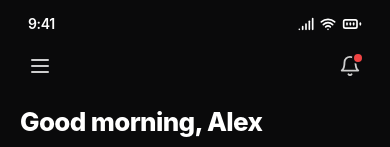
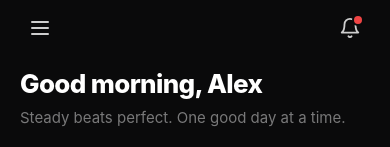
Before and after one commit to Zaggy887/SHO-App, a React (Vite) app: page / in a window 390 px wide. Shown: the top 147 px of the page. Built offline with nearby package versions, Linux system fonts and the light colour scheme.

Commit message:
Fix Safari UI, safe areas, input zoom

```diff
--- a/src/App.tsx
+++ b/src/App.tsx
@@ -74,7 +74,7 @@ function Shell() {
   return (
     <NavProvider value={nav}>
       <StatusBar />
-      <main key={tab} className="no-scrollbar flex-1 overflow-y-auto pb-28 animate-screen-in">
+      <main key={tab} className="no-scrollbar flex-1 overflow-y-auto animate-screen-in" style={{ paddingBottom: 'calc(env(safe-area-inset-bottom) + 7rem)' }}>
         <Screen />
       </main>
       <BottomNav active={tab} onChange={setTab} />
@@ -108,7 +108,7 @@ export default function App() {
   return (
     <StoreProvider>
       <div className="flex min-h-screen w-full items-center justify-center p-0 sm:p-6" style={{ background: 'var(--frame)' }}>
-        <div className="relative flex h-[100dvh] w-full max-w-[440px] flex-col overflow-hidden bg-ink-900 text-white sm:h-[920px] sm:rounded-[44px] sm:border-[10px] sm:border-zinc-800 sm:shadow-2xl">
+        <div className="relative flex h-[100dvh] w-full max-w-[440px] flex-col overflow-hidden bg-ink-900 text-white sm:h-[920px] sm:rounded-[44px] sm:border-[10px] sm:border-zinc-800 sm:shadow-2xl" style={{ paddingTop: 'env(safe-area-inset-top)' }}>
           <ToastProvider>
             <Shell />
           </ToastProvider>
--- a/src/components/BottomNav.tsx
+++ b/src/components/BottomNav.tsx
@@ -1,4 +1,4 @@
-import { LayoutGrid, Dumbbell, Apple, BarChart3, Users } from 'lucide-react'
+import { LayoutGrid, Dumbbell, Apple, ChartBar as BarChart3, Users } from 'lucide-react'
 import type { TabKey } from '../App'
 
 const items: { key: TabKey; label: string; Icon: typeof LayoutGrid }[] = [
@@ -18,7 +18,7 @@ export function BottomNav({
 }) {
   return (
     <nav className="absolute inset-x-0 bottom-0 z-20 border-t border-white/8 bg-ink-900/95 backdrop-blur-xl">
-      <div className="flex items-center justify-around px-2 pb-6 pt-2.5">
+      <div className="flex items-center justify-around px-2 pt-2.5" style={{ paddingBottom: 'max(env(safe-area-inset-bottom), 1.5rem)' }}>
         {items.map(({ key, label, Icon }) => {
           const isActive = key === active
           return (
--- a/src/components/StatusBar.tsx
+++ b/src/components/StatusBar.tsx
@@ -1,9 +1,9 @@
 import { Signal, Wifi, BatteryFull } from 'lucide-react'
 
-/** Faux iOS status bar to complete the app look on desktop preview. */
+/** Faux iOS status bar — only visible inside the desktop phone-frame mockup. */
 export function StatusBar() {
   return (
-    <div className="flex items-center justify-between px-7 pt-3.5 pb-1 text-sm font-semibold text-white">
+    <div className="hidden sm:flex items-center justify-between px-7 pt-3.5 pb-1 text-sm font-semibold text-white">
       <span className="tracking-tight">9:41</span>
       <div className="flex items-center gap-1.5">
         <Signal size={16} strokeWidth={2.5} />
--- a/src/index.css
+++ b/src/index.css
@@ -43,6 +43,11 @@
     font-family: theme('fontFamily.sans');
     -webkit-tap-highlight-color: transparent;
     overscroll-behavior-y: none;
+  }
+
+  /* Prevent iOS Safari from zooming in on focused inputs */
+  input, textarea, select {
+    font-size: max(16px, 1em);
   }
 
   /* Hide scrollbars but keep scrolling */
```
